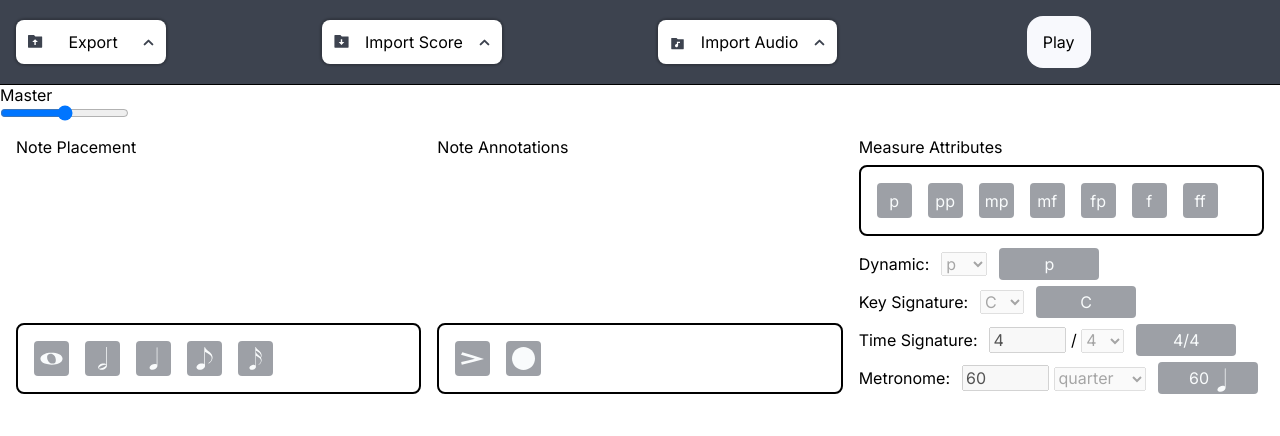
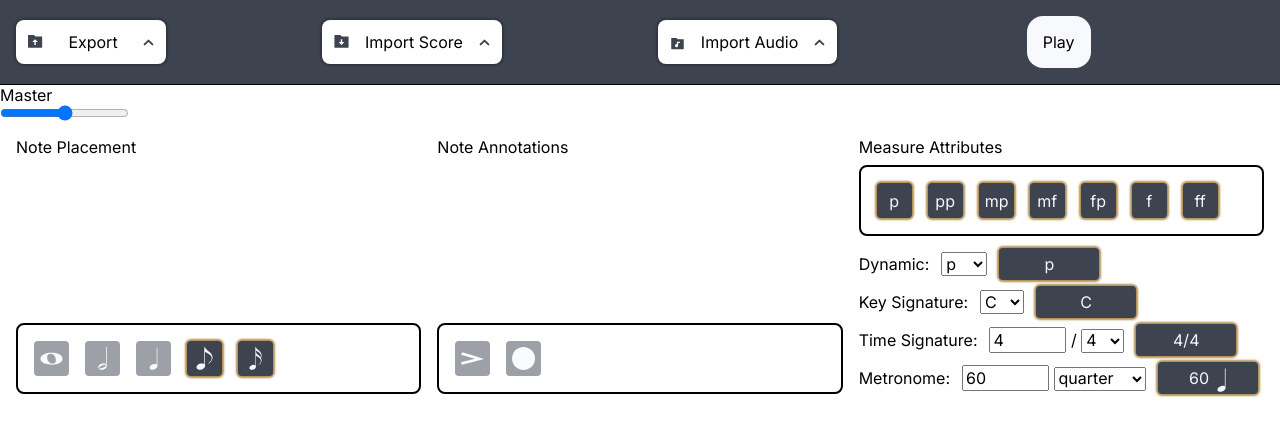
Before and after one commit to Pfannen/beat-canvas, a Next.js app: page /import-export-test in a window 1280 px wide. Shown: the top 436 px of the page. Built offline with nearby package versions, Linux system fonts and the light colour scheme.

Commit message:
Adjusted function for getting assign value

```diff
--- a/app/import-export-test/page.tsx
+++ b/app/import-export-test/page.tsx
@@ -7,6 +7,8 @@ import VolumeManager from '@/components/ui/volume-manager';
 import { usePlayback } from '@/components/hooks/usePlayback/usePlayback';
 import AssignerButtonRepo from '@/components/ui/reusable/assigner-components/assigner-button-repo';
 import { stacklessNotePlacementValidator } from '@/utils/music/note-placement';
+import { SelectionData } from '@/types/modify-score/assigner';
+import { initializeMeasureAttributes } from '@/utils/music/measures/measure-generator';
 
 type ImportExportTestPageProps = {};
 
@@ -16,6 +18,27 @@ const ImportExportTestPage: FunctionComponent<
 	const { setScore, setImportedAudio, playMusic, volumeModifier, volumePairs } =
 		usePlayback();
 	const { musicScore, setNewMusicScore, replaceMeasures } = useMusic();
+
+	const testSelection: SelectionData[] = [
+		{
+			measureIndex: 0,
+			measureNotes: [],
+			xStart: 0,
+			xEnd: 0.75,
+			y: 0,
+			rollingAttributes: initializeMeasureAttributes({ notes: [] }),
+			nonRollingAttributes: {},
+		},
+		{
+			measureIndex: 0,
+			measureNotes: [],
+			xStart: 0.5,
+			xEnd: 0.75,
+			y: 0,
+			rollingAttributes: initializeMeasureAttributes({ notes: [] }),
+			nonRollingAttributes: {},
+		},
+	];
 
 	return (
 		<>
@@ -32,7 +55,7 @@ const ImportExportTestPage: FunctionComponent<
 				modifyVolume={volumeModifier.modifyVolume}
 			/>
 			<AssignerButtonRepo
-				selections={[]}
+				selections={testSelection}
 				notePlacementValidator={stacklessNotePlacementValidator}
 			/>
 		</>
--- a/components/ui/reusable/assigner-components/annotations/buttons/accent.tsx
+++ b/components/ui/reusable/assigner-components/annotations/buttons/accent.tsx
@@ -16,7 +16,8 @@ const AccentAssigner: FunctionComponent<AccentAssignerProps> = ({
 	annotationMetadata,
 }) => {
 	const assignValue = getAssignValue<NoteAnnotations, 'accent'>(
-		annotationMetadata
+		annotationMetadata,
+		'strong'
 	);
 
 	return (
--- a/components/ui/reusable/assigner-components/annotations/buttons/dotted.tsx
+++ b/components/ui/reusable/assigner-components/annotations/buttons/dotted.tsx
@@ -13,7 +13,8 @@ const DottedAssigner: FunctionComponent<DottedAssignerProps> = ({
 	annotationMetadata,
 }) => {
 	const assignValue = getAssignValue<NoteAnnotations, 'dotted'>(
-		annotationMetadata
+		annotationMetadata,
+		true
 	);
 
 	return (
--- a/components/ui/reusable/assigner-components/measure-attributes/buttons/dynamic.tsx
+++ b/components/ui/reusable/assigner-components/measure-attributes/buttons/dynamic.tsx
@@ -16,13 +16,15 @@ const DynamicAssigner: FunctionComponent<DynamicAssignerProps> = ({
 	attributeMetadata,
 }) => {
 	const assignValue = getAssignValue<MeasureAttributes, 'dynamic'>(
-		attributeMetadata
+		attributeMetadata,
+		'pp'
 	);
 
 	return (
 		<ModifyMusicAssigner
 			onClick={() => assigner('dynamic', assignValue && dynamic)}
 			disabled={!attributeMetadata}
+			add={!!assignValue}
 		>
 			{dynamic}
 		</ModifyMusicAssigner>
--- a/components/ui/reusable/assigner-components/measure-attributes/dynamic-assigner.tsx
+++ b/components/ui/reusable/assigner-components/measure-attributes/dynamic-assigner.tsx
@@ -15,7 +15,8 @@ const DynamicAssignerDropdown: FunctionComponent<
 	DynamicAssignerDropdownProps
 > = ({ assigner, attributeMetadata }) => {
 	const assignValue = getAssignValue<MeasureAttributes, 'dynamic'>(
-		attributeMetadata
+		attributeMetadata,
+		'pp'
 	);
 
 	return (
--- a/components/ui/reusable/assigner-components/measure-attributes/key-signature-assigner.tsx
+++ b/components/ui/reusable/assigner-components/measure-attributes/key-signature-assigner.tsx
@@ -15,7 +15,8 @@ const KeySignatureAssigner: FunctionComponent<KeySignatureAssignerProps> = ({
 	attributeMetadata,
 }) => {
 	const assignValue = getAssignValue<MeasureAttributes, 'keySignature'>(
-		attributeMetadata
+		attributeMetadata,
+		0
 	);
 
 	return (
@@ -23,6 +24,7 @@ const KeySignatureAssigner: FunctionComponent<KeySignatureAssignerProps> = ({
 			onClick={(ksValue) => assigner('keySignature', parseInt(ksValue))}
 			label="Key Signature"
 			disabled={!attributeMetadata}
+			add={assignValue !== undefined}
 		>
 			{keySignatures.map((sig, i) => {
 				return { displayValue: sig, value: i.toString(), el: <p>{sig}</p> };
--- a/components/ui/reusable/assigner-components/measure-attributes/metronome-assigner.tsx
+++ b/components/ui/reusable/assigner-components/measure-attributes/metronome-assigner.tsx
@@ -39,7 +39,8 @@ const MetronomeAssigner: FunctionComponent<MetronomeAssignerProps> = ({
 	);
 
 	const assignValue = getAssignValue<MeasureAttributes, 'metronome'>(
-		attributeMetadata
+		attributeMetadata,
+		{ beatsPerMinute: defaultBPM, beatNote: 4 }
 	);
 
 	return (
--- a/components/ui/reusable/assigner-components/measure-attributes/time-signature-assigner.tsx
+++ b/components/ui/reusable/assigner-components/measure-attributes/time-signature-assigner.tsx
@@ -20,7 +20,8 @@ const TimeSignatureAssigner: FunctionComponent<TimeSignatureAssignerProps> = ({
 	const inputRef = useRef<HTMLInputElement>(null);
 
 	const assignValue = getAssignValue<MeasureAttributes, 'timeSignature'>(
-		attributeMetadata
+		attributeMetadata,
+		{ beatNote: 4, beatsPerMeasure: 4 }
 	);
 
 	return (
--- a/components/ui/reusable/assigner-components/place-note/buttons/note-placement-assigner.tsx
+++ b/components/ui/reusable/assigner-components/place-note/buttons/note-placement-assigner.tsx
@@ -15,6 +15,7 @@ const NotePlacementAssigner: FunctionComponent<NotePlacementAssignerProps> = ({
 		<ModifyMusicAssigner
 			onClick={!disabled ? assigner.bind(null, noteType) : undefined}
 			disabled={disabled}
+			add
 		>
 			{children}
 		</ModifyMusicAssigner>
--- /dev/null
+++ b/components/ui/reusable/assigner-components/style/assigner-input-field.module.css
@@ -0,0 +1,3 @@
+.input:disabled {
+	opacity: 0.5;
+}
--- a/components/ui/reusable/assigner-components/style/assigner-input-field.tsx
+++ b/components/ui/reusable/assigner-components/style/assigner-input-field.tsx
@@ -1,11 +1,5 @@
-import {
-	FunctionComponent,
-	HTMLAttributes,
-	InputHTMLAttributes,
-	LegacyRef,
-	RefObject,
-} from 'react';
-import classes from './AssignerInputField.module.css';
+import { FunctionComponent, InputHTMLAttributes, RefObject } from 'react';
+import classes from './assigner-input-field.module.css';
 
 // NOTE: This component is here to apply styling to all input fields used for assigner components
 // There's no styling right now, but probably will be in the future
@@ -18,7 +12,7 @@ const AssignerInputField: FunctionComponent<AssignerInputFieldProps> = ({
 	ref1,
 	...props
 }) => {
-	return <input {...props} ref={ref1} />;
+	return <input {...props} ref={ref1} className={classes.input} />;
 };
 
 export default AssignerInputField;
--- a/utils/music/modify-score/assigner.ts
+++ b/utils/music/modify-score/assigner.ts
@@ -1,6 +1,5 @@
 import {
 	AnnotationSelectionMetadata,
-	AttributeSelectionMetadata,
 	SelectionData,
 	SelectionMetadata,
 } from '@/types/modify-score/assigner';
@@ -9,27 +8,29 @@ import {
 	getMeasureAttributeKeys,
 	getNoteAnnotationKeys,
 	getNoteTypes,
-	rightHandSplits,
 } from '..';
 import { MeasureAttributes } from '@/types/music';
-import { NoteType, TimeSignature } from '@/components/providers/music/types';
-import { getNoteDuration } from '../../../components/providers/music/utils';
-import { isValidXOffsetForNoteType } from '../note-placement';
+import { NoteType } from '@/components/providers/music/types';
 import { NotePlacementValidator } from '@/types/modify-score';
 
 // T: The type the selection metadata originates from
 // K: A key in T
 // selectionMetadataEntry: The metadata for the K
 export const getAssignValue = <T, K extends keyof T>(
-	selectionMetadataEntry?: SelectionMetadata<T>[K]
+	selectionMetadataEntry?: SelectionMetadata<T>[K],
+	defaultValue?: T[K]
 ) => {
 	let assignValue: T[K] | undefined;
 	if (selectionMetadataEntry) {
 		const { value, allSelectionsHave } = selectionMetadataEntry;
-		// If all selections don't have the value, assign them strong
-		// OR if all selections do have the value, which is undefined, assign them strong
-		if (!allSelectionsHave || !value) assignValue = value;
-		// Else assignValue remains undefined
+		// If all selections don't have the value, selections should be assigned a value
+		if (!allSelectionsHave) assignValue = value || defaultValue;
+		// Else if all selections do have the value, selections should be assigned a value
+		// if 'value' is undefined, or should delete the value if 'value' is not undefined
+		else {
+			if (!value) assignValue = defaultValue;
+			else assignValue = undefined;
+		}
 	}
 
 	return assignValue;
```
